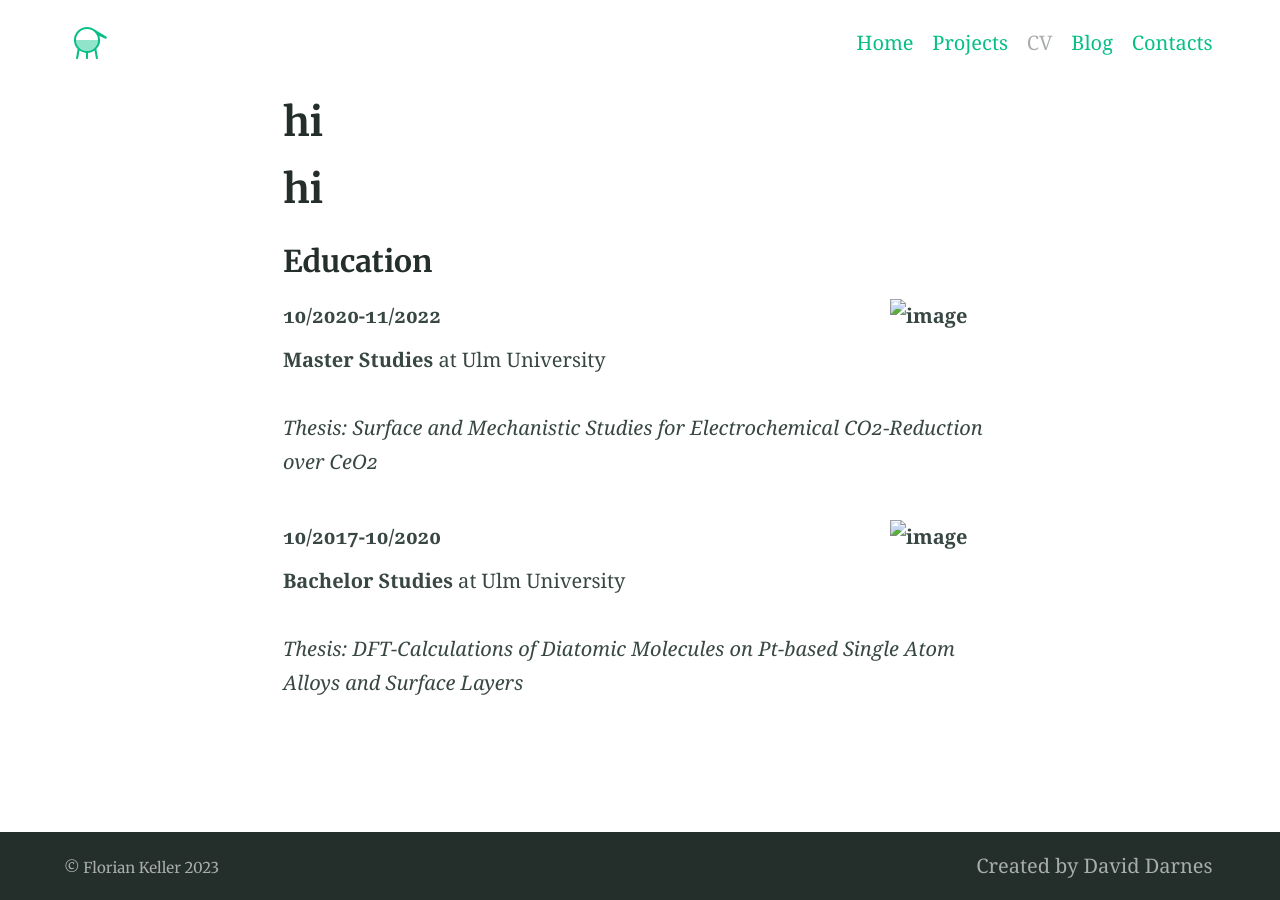
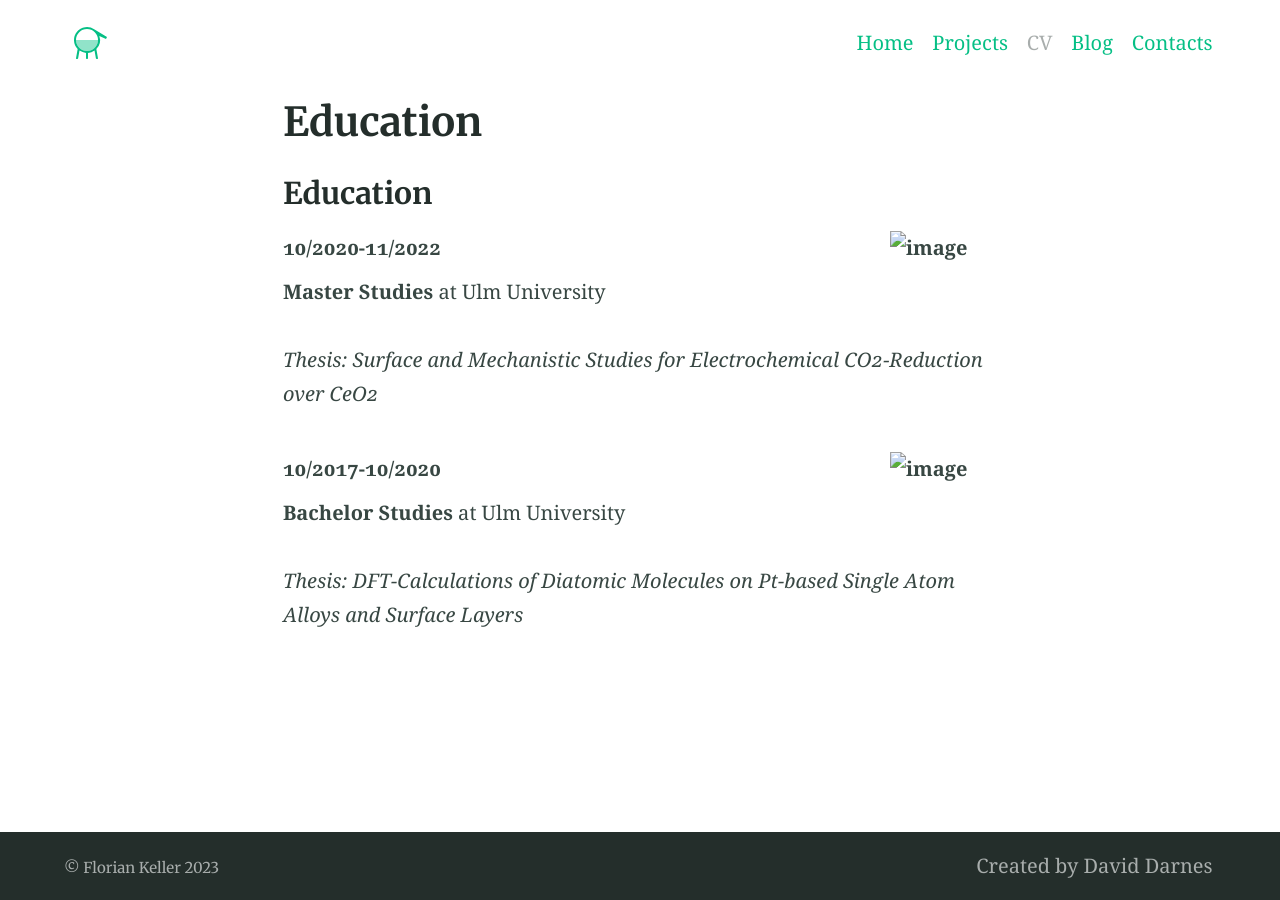
Before and after one commit to FlorianMKeller/Fkeller1, a Jekyll site: the page built from CV.md, in a window 1280 px wide. Built offline with Jekyll 4.4.1, drawn with Linux system fonts in a browser that asks for light colours; our own code applies the rules of GitHub Pages for plain Markdown files.

Commit message:
Update CV.md

```diff
--- a/CV.md
+++ b/CV.md
@@ -1,4 +1,4 @@
-# hi
+
 
 
 ### Education
```
